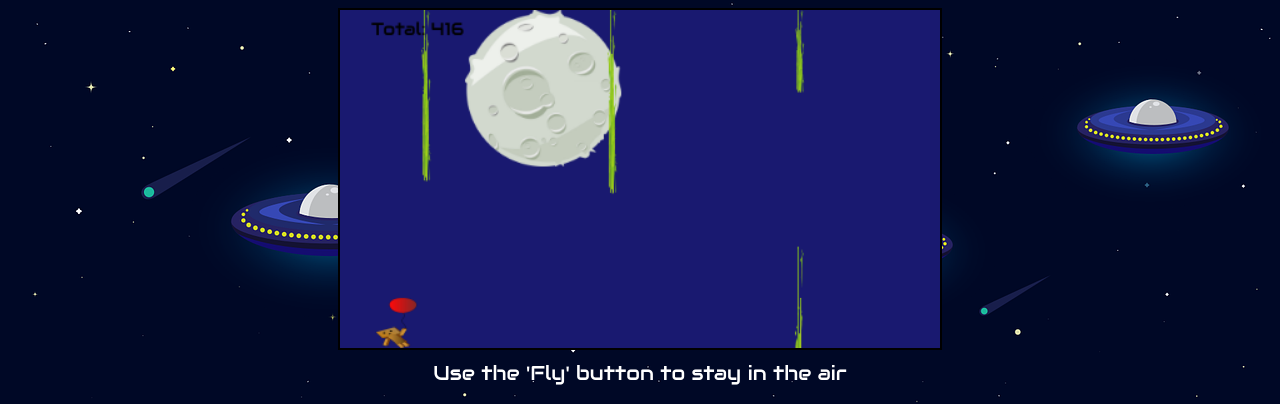
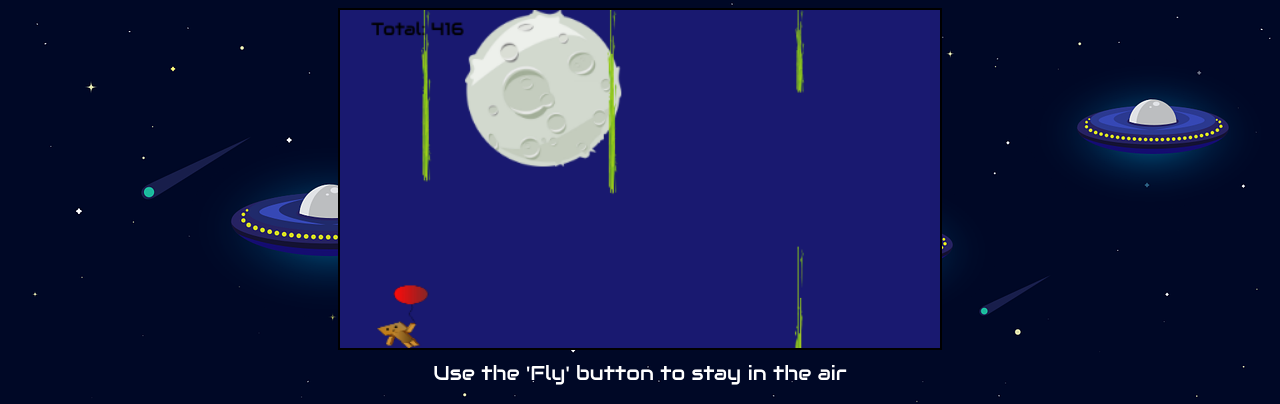
Before and after one commit to GrantSlattery/floatgame, a plain HTML site: page index.html in a window 1280 px wide. Shown: the top 404 px of the page. Drawn offline with Linux system fonts and the light colour scheme.

Commit message:
Update index.html

```diff
--- a/index.html
+++ b/index.html
@@ -129,7 +129,7 @@ var myMusic;
 
 
 function startGame() {
-    myGamePiece = new component(40, 40, "robotcharacter.gif", 25, 120, "image");
+    myGamePiece = new component(50, 50, "robotcharacter.gif", 25, 120, "image");
     myBackground = new component(125, 125, "moon1.png", 100, 0, "image");
     myGamePiece.gravity = 0.05;
     myScore = new component("14px", "Audiowide", "black", 25, 20);
```
